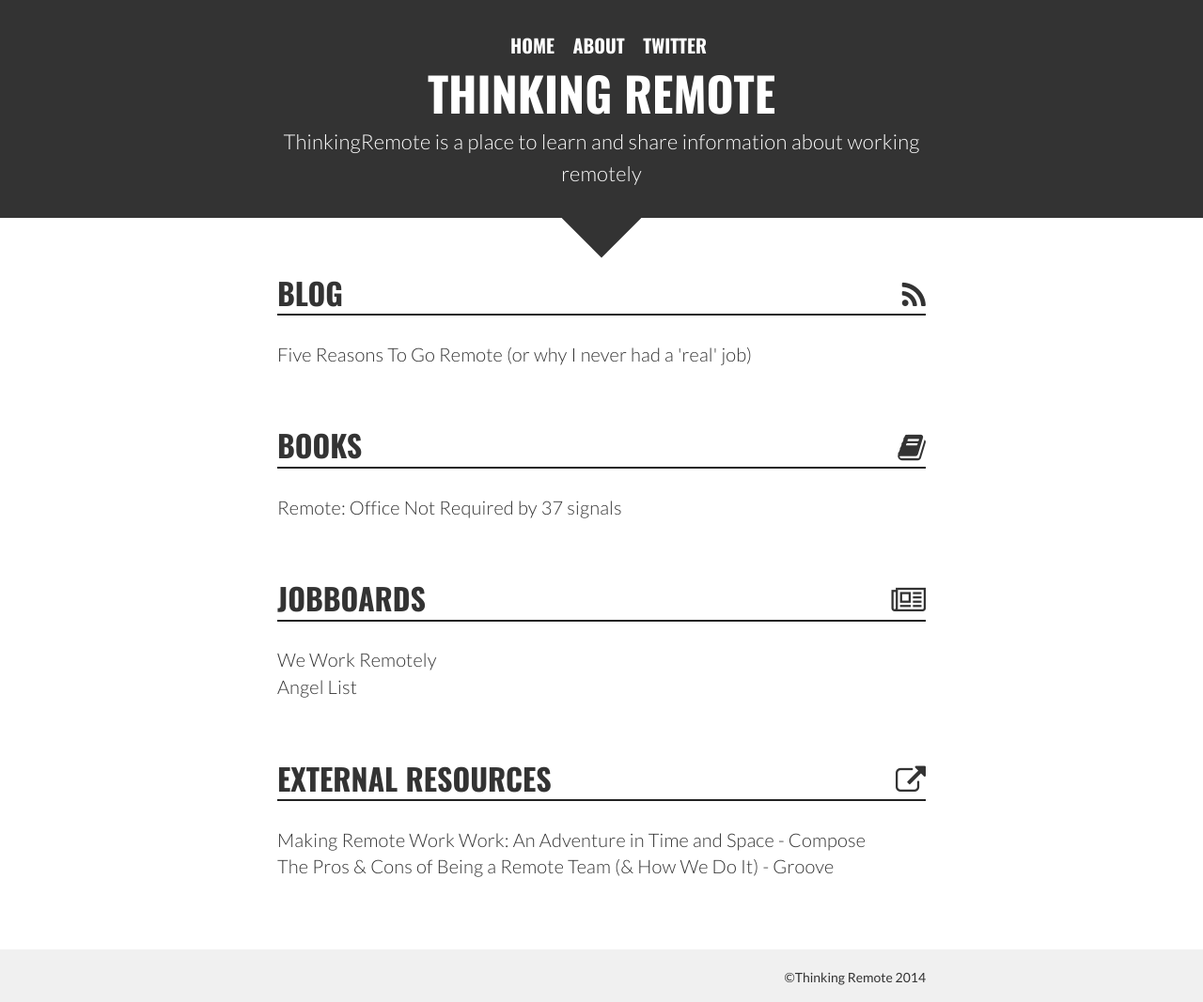
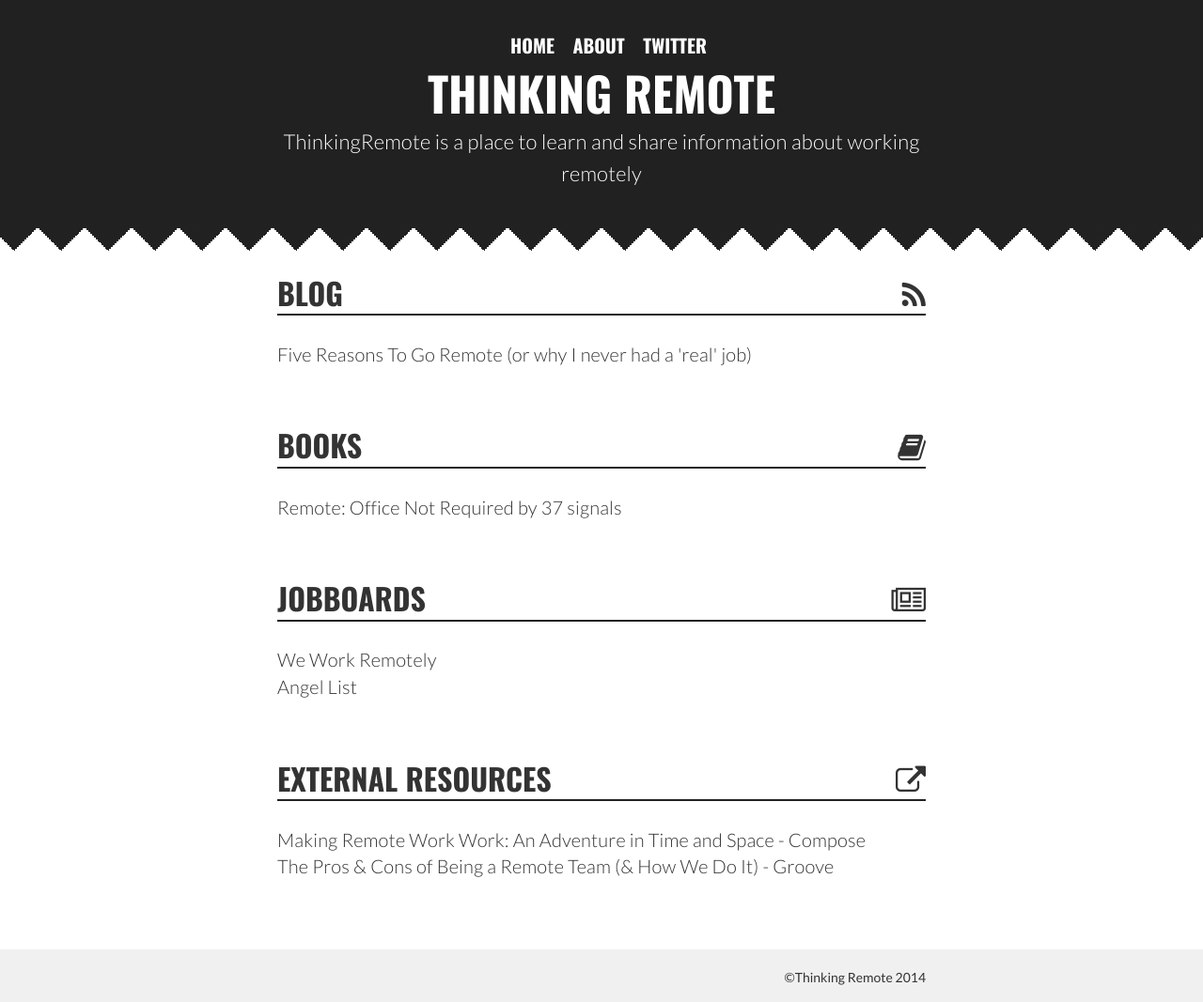
Before and after one commit to thinkingremote/thinkingremote.com, a Jekyll site: the page built from index.html, in a window 1280 px wide. Shown: the whole page at 94% size. Built offline with Jekyll 4.4.1, drawn with Linux system fonts in a browser that asks for light colours; nearby versions of some CDN libraries; comment, search, counter and statistics services are not loaded.

```diff
--- a/_includes/header.html
+++ b/_includes/header.html
@@ -1,5 +1,5 @@
 
-    <section class="header top-header ss-style-triangles">
+    <section class="header top-header ss-style-zigzag">
     <div class="container">
       <div class="row">
         <div class="col-md-8 col-md-offset-2" style="position: relative;">
--- a/css/_sass/styles.scss
+++ b/css/_sass/styles.scss
@@ -62,7 +62,7 @@
   text-align: center;
 }
 .top-header {
-  background: #333;
+  background: #212121;
   color: #fff;
 }
 .logo {
@@ -128,7 +128,7 @@
 }
 
 //Change color1 to change entire color scheme
-$color1:#fff;
+$color1:#333;
 $cloudColor:#ecf0f1;
 
 *, *:after, *::before {
@@ -175,3 +175,33 @@
 .section-content {
   padding-top: 30px;
 }
+
+.ss-style-zigzag::before,
+.ss-style-zigzag::after {
+    right: 0;
+    left: 0;
+    z-index: 10;
+    display: block;
+    height: 90px;
+    background-size: 50px 100%;
+  }
+
+.ss-style-zigzag::before {
+  top: -90px;
+  background-image: -webkit-gradient(linear, 0 0, 300% 100%, color-stop(0.25, transparent), color-stop(0.25, darken($color1, 7%)));
+  background-image:
+    linear-gradient(315deg, darken($color1, 2%) 25%, transparent 25%),
+    linear-gradient( 45deg, darken($color1, 7%) 25%, transparent 25%);
+  background-position: 50%;
+}
+
+.ss-style-zigzag::after {
+  top: 100%;
+  background-image: -webkit-gradient(linear, 0 0, 300% 100%, color-stop(0.25, darken($color1, 7%)), color-stop(0.25, $color1));
+  background-image:
+    linear-gradient(135deg, darken($color1, 7%) 25%, transparent 25%),
+    linear-gradient(225deg, darken($color1, 7%) 25%, transparent 25%);
+  background-position: 50%;
+}
+
+/* Edges */
```
